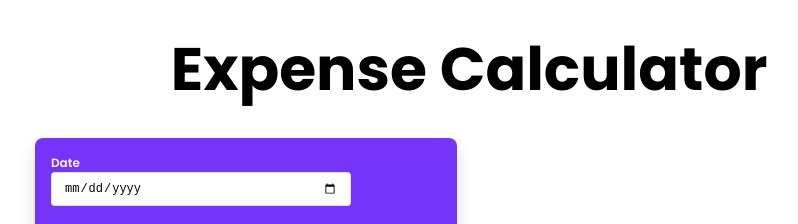
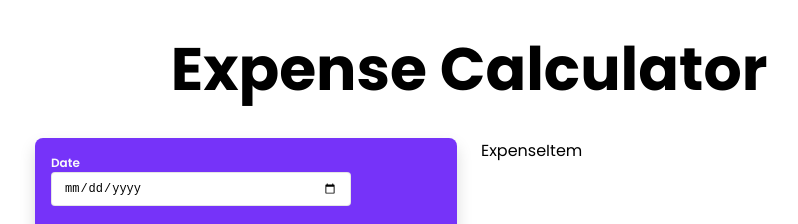
Before and after one commit to spectr-e/react-projects, a React (Vite) app: page / in a window 1280 px wide. Shown: the top 224 px of the page, without its empty margins (171-969 px from the left). Built offline with nearby package versions, Linux system fonts and the light colour scheme.

Commit message:
feat(ExpensesItemComp): Initialize codebase for the component

```diff
--- /dev/null
+++ b/src/Projects/25-expenses-calculator-app/ExpenseItem.jsx
@@ -0,0 +1,5 @@
+const ExpenseItem = () => {
+  return <div>ExpenseItem</div>
+}
+
+export default ExpenseItem
--- a/src/Projects/25-expenses-calculator-app/ExpensesList.jsx
+++ b/src/Projects/25-expenses-calculator-app/ExpensesList.jsx
@@ -1,9 +1,13 @@
 import { Button } from '../../components'
+import ExpenseItem from './ExpenseItem'
 
 const ExpensesList = ({ clearItems, expenses = [] }) => {
   return (
     <>
-      <ul className='list'>{/* ExpenseItem */}</ul>
+      <ul className='list'>
+        {/* ExpenseItem */}
+        <ExpenseItem />
+      </ul>
       {expenses.length > 0 && (
         <Button
           text={`Clear all`}
```
